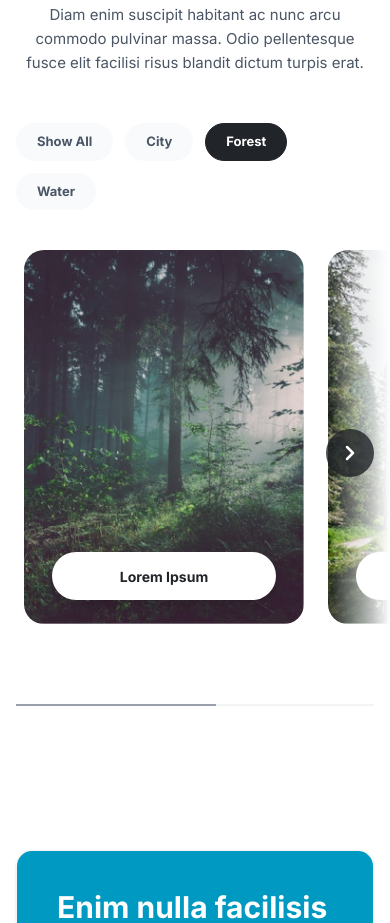
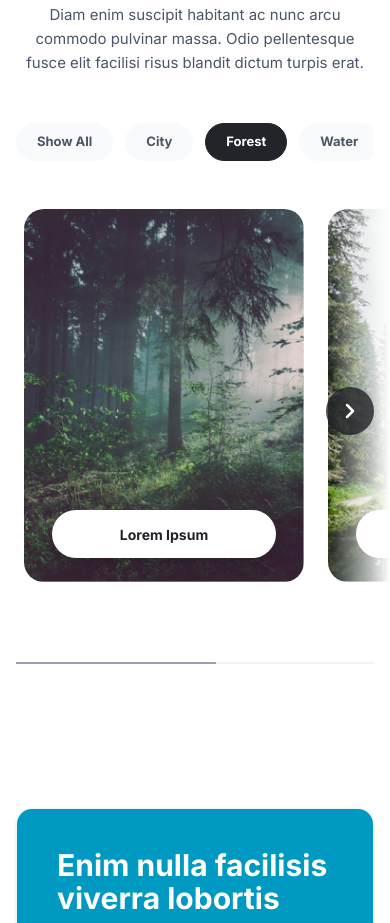
Before and after one commit to Myrikss/Probearbeit-Alpaka, a React (Vite) app: page / in a window 390 px wide. Shown: the part 2640-3563 px from the top of the page. Built offline with nearby package versions, Linux system fonts and the light colour scheme.

Commit message:
Fixed Filter Row in Blog Section

```diff
--- a/src/components/BlogSection.tsx
+++ b/src/components/BlogSection.tsx
@@ -48,16 +48,18 @@ const BlogSection = () => {
           </p>
         </div>
 
-        <div className="flex justify-start flex-wrap gap-3 mb-10">
+        <div className="mb-10 -mx-4 px-4 md:mx-0 md:px-0">
+          <div className="flex justify-start gap-3 overflow-x-auto no-scrollbar pb-2 md:pb-0 md:flex-wrap">
             {['Show All', 'City', 'Forest', 'Water'].map((tag, index) => (
               <button
                 key={tag}
-              className={`px-5 py-2 rounded-full border text-[13px] font-bold transition-all
-                ${index === 2 ? 'bg-black text-white border-black' : 'bg-gray-50 border-transparent text-gray-600'}`}
+                className={`flex-shrink-0 px-5 py-2 rounded-full border text-[13px] font-bold transition-all
+                  ${index === 2 ? 'bg-black text-white border-black' : 'bg-gray-50 border-transparent text-gray-600 hover:border-gray-300'}`}
               >
                 {tag}
               </button>
             ))}
+          </div>
         </div>
       </SectionContainer>
 
```
Lines whose indentation alone changed are shown as unchanged.
